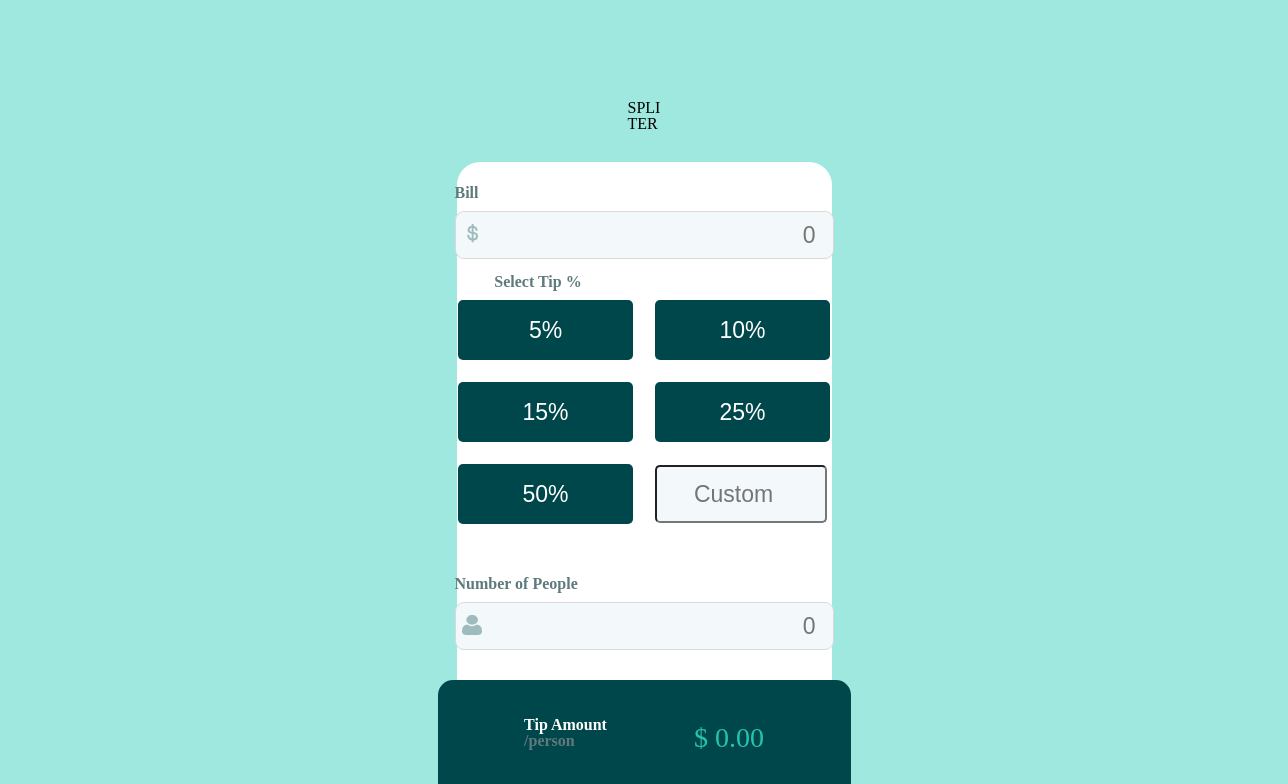
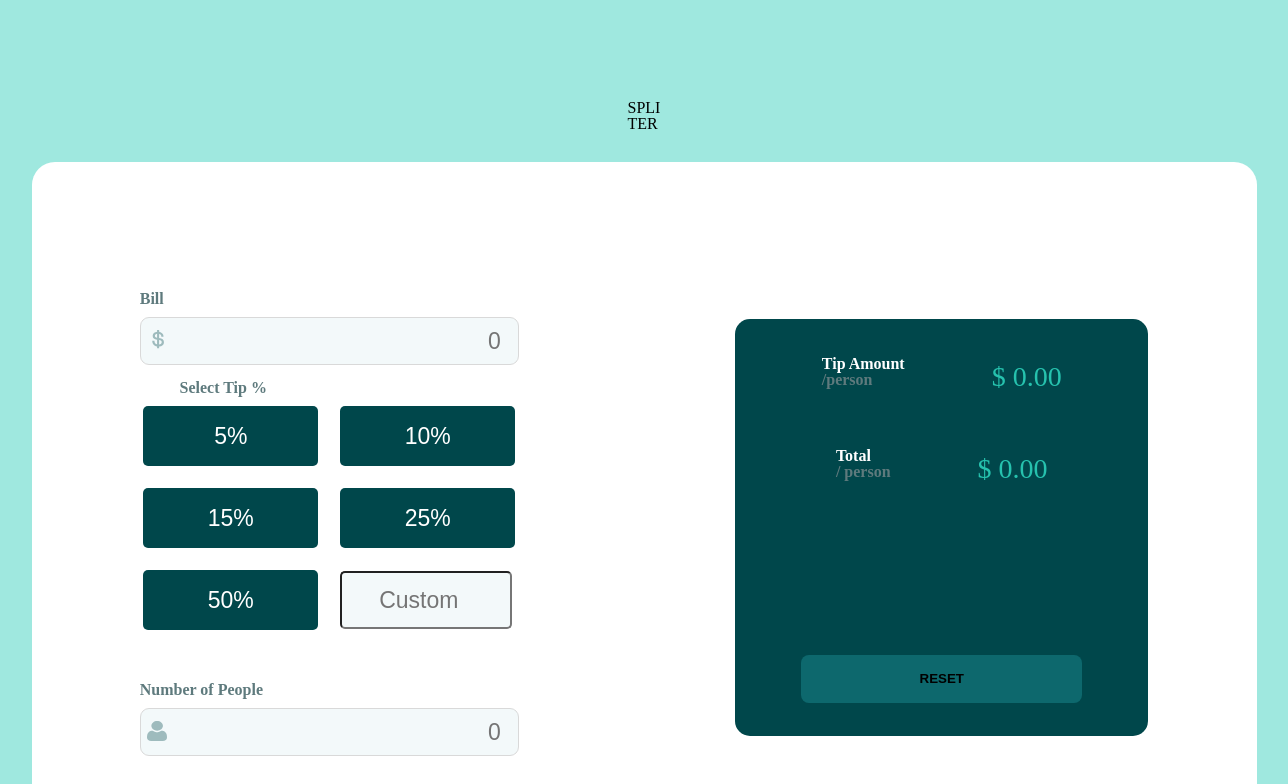
Before and after one commit to Runsprint/R.Tip-calculator, a React (Vite) app: page / in a window 1536 px wide. Shown: the top 784 px of the page, without its empty margins (124-1412 px from the left). Built offline with nearby package versions, Linux system fonts and the light colour scheme.

Commit message:
fix main sizez for media-quer

```diff
--- a/src/App.css
+++ b/src/App.css
@@ -210,7 +210,7 @@ main {
   .cant {
     left: 280px;
   }
-  .main {
+  main {
     display: flex;
     flex-direction: row;
     width: 1225px;
```
